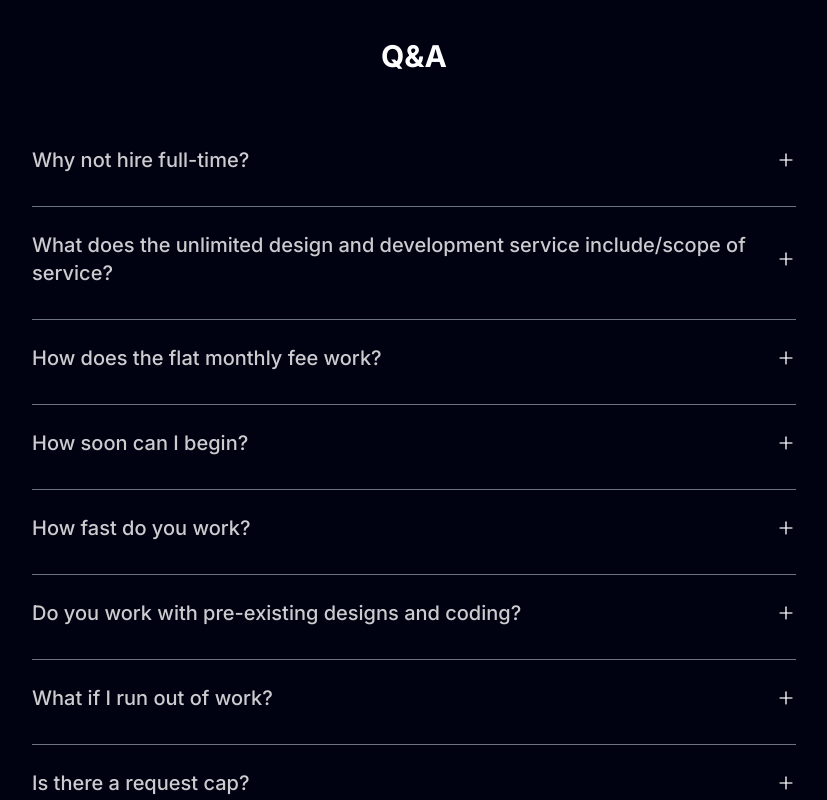
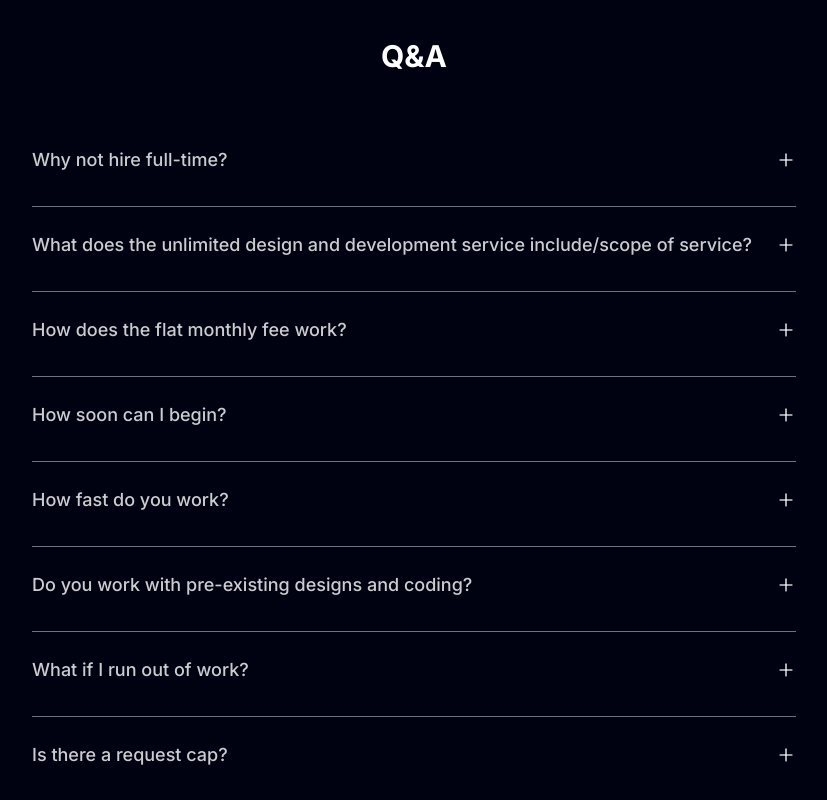
Before and after one commit to venilsutariya/portals, a Next.js app: page / in a window 1280 px wide. Shown: the part 7000-7800 px from the top of the page, without its empty margins (226-1053 px from the left). Built offline with nearby package versions, Linux system fonts and the light colour scheme.

Commit message:
add code

```diff
--- a/components/ui/accordion.tsx
+++ b/components/ui/accordion.tsx
@@ -33,7 +33,7 @@ const AccordionTrigger = React.forwardRef<
       <AccordionPrimitive.Trigger
         ref={ref}
         className={cn(
-          "flex flex-1 text-white/80 text-start items-center text-lg  lg:text-xl justify-between py-4 transition-all [&[data-state=open]>svg]:rotate-45",
+          "flex flex-1 text-white/80 text-start items-center text-lg  justify-between py-4 transition-all [&[data-state=open]>svg]:rotate-45",
           className
         )}
         {...props}
```
